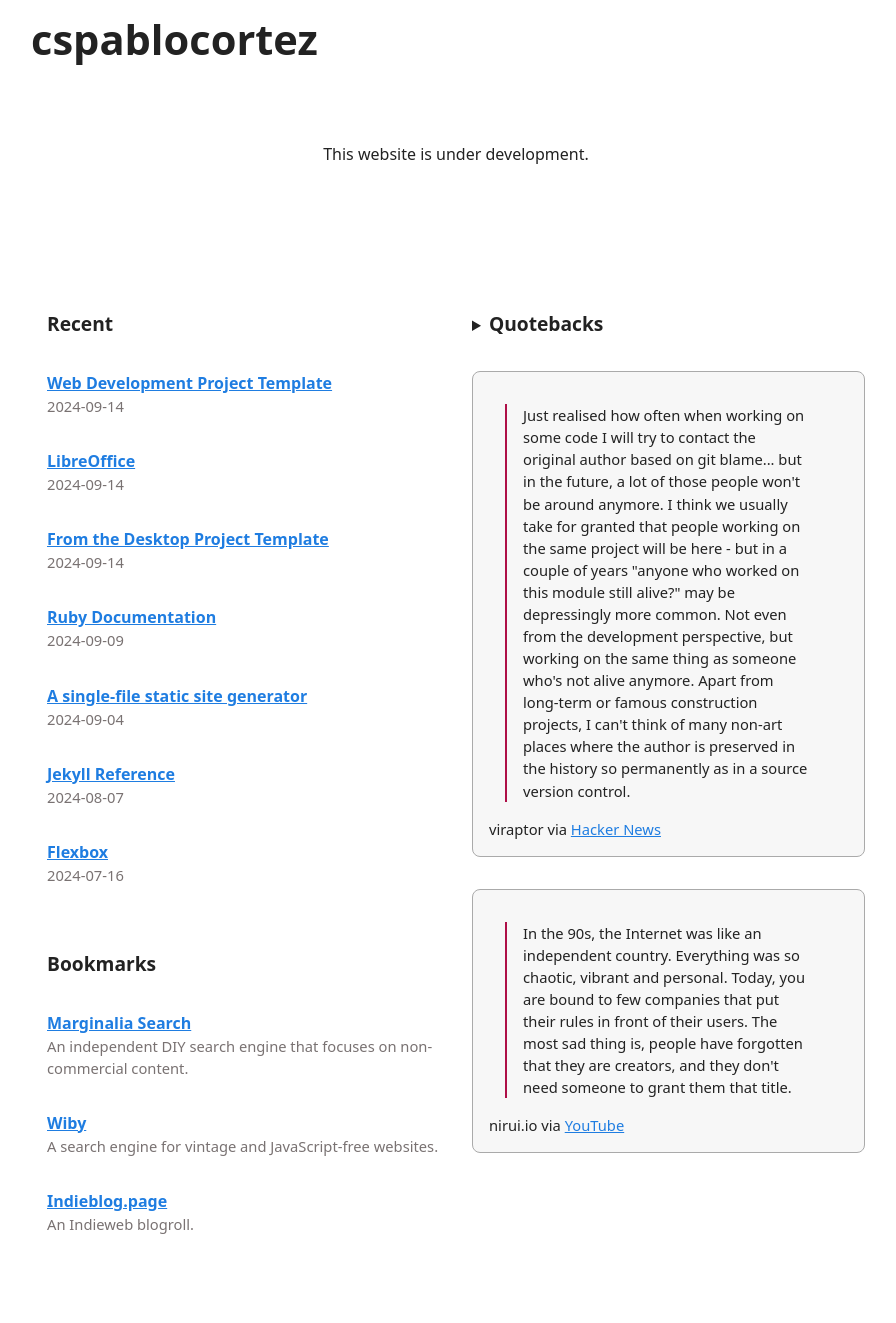
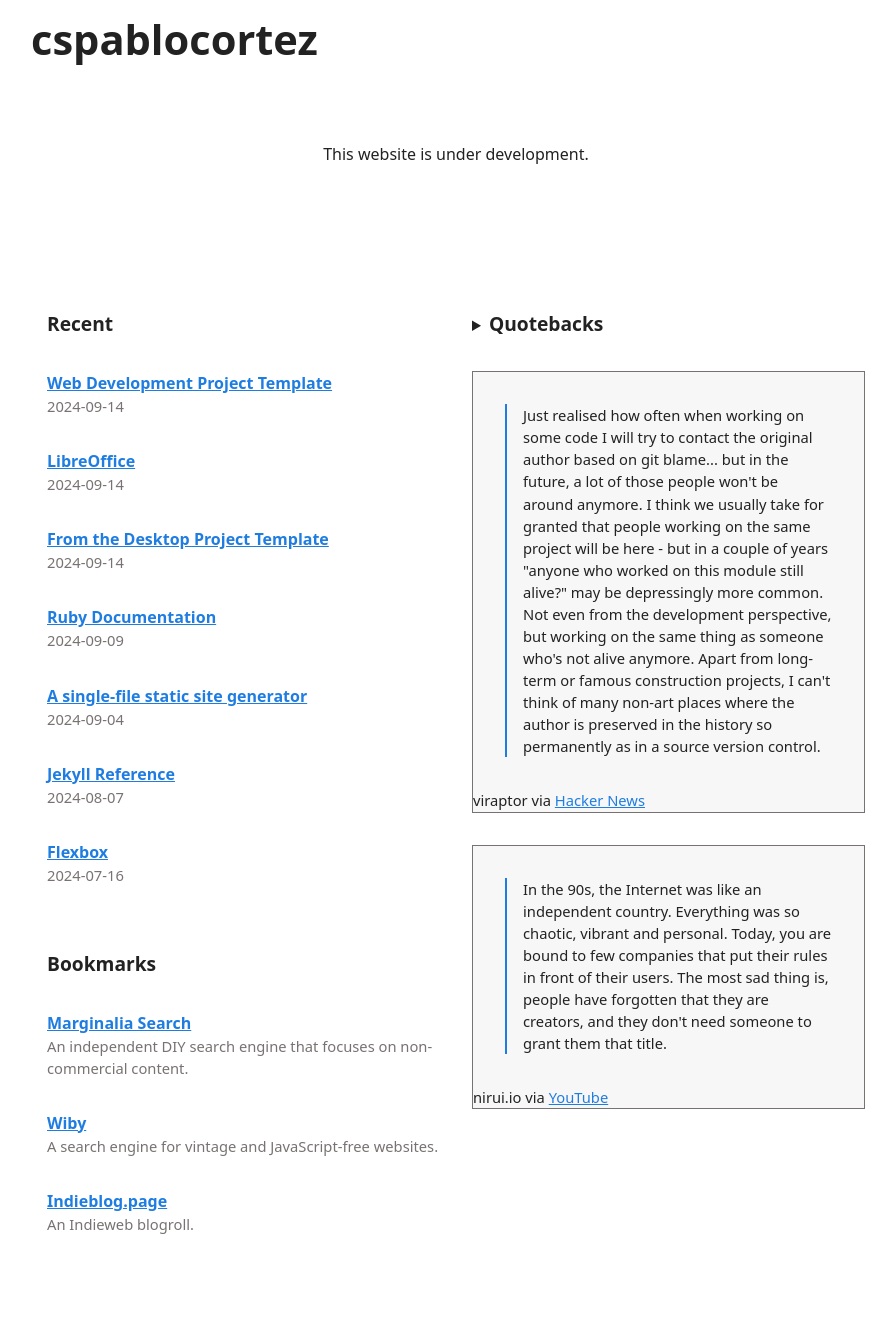
Before and after one commit to cspablocortez/cspablocortez.github.io, a Jekyll site: the page built from index.markdown, in a window 1280 px wide. Shown: the whole page, without its empty margins (184-1080 px from the left). Built offline with Jekyll 4.4.1, drawn with Linux system fonts in a browser that asks for light colours.

Commit message:
Iteration: Around the web section

```diff
--- a/assets/css/cspablocortez.css
+++ b/assets/css/cspablocortez.css
@@ -14,9 +14,11 @@
 
 @media (prefers-color-scheme: dark) {
   :root {
-    --bg-color: black;
-    --text-color: white;
-    --quoteback-bg-color: #121212;
+    --bg-color: #111;
+    --text-color: rgb(224, 224, 224);
+    --quoteback-bg-color: #222222;
+    --secondary-color: #9f9d9d;
+    /* --accent-color: #ad0f76; */
   }
 }
 
@@ -157,18 +159,23 @@ details[open] summary {
 
 .quoteback {
   margin-block: calc(2 * var(--base-font-size));
-  border: 1px solid #aaa;
+  border: 1px solid var(--secondary-color);
   background-color: var(--quoteback-bg-color);
-  border-radius: 8px;
-  padding: var(--base-font-size);
 }
 
 .quoteback blockquote {
-  border-left: 2px solid #ae0f47;
+  border-left: 2px solid var(--accent-color);
+  margin: 2rem;
 }
 
 .quoteback p {
   color: var(--text-color) !important;
+}
+
+#qb-byline {
+  background-color: var(--bg-color);
+  padding: 0.75rem;
+  border-bottom: 1px solid var(--secondary-color);
 }
 
 .post h1 {
```
